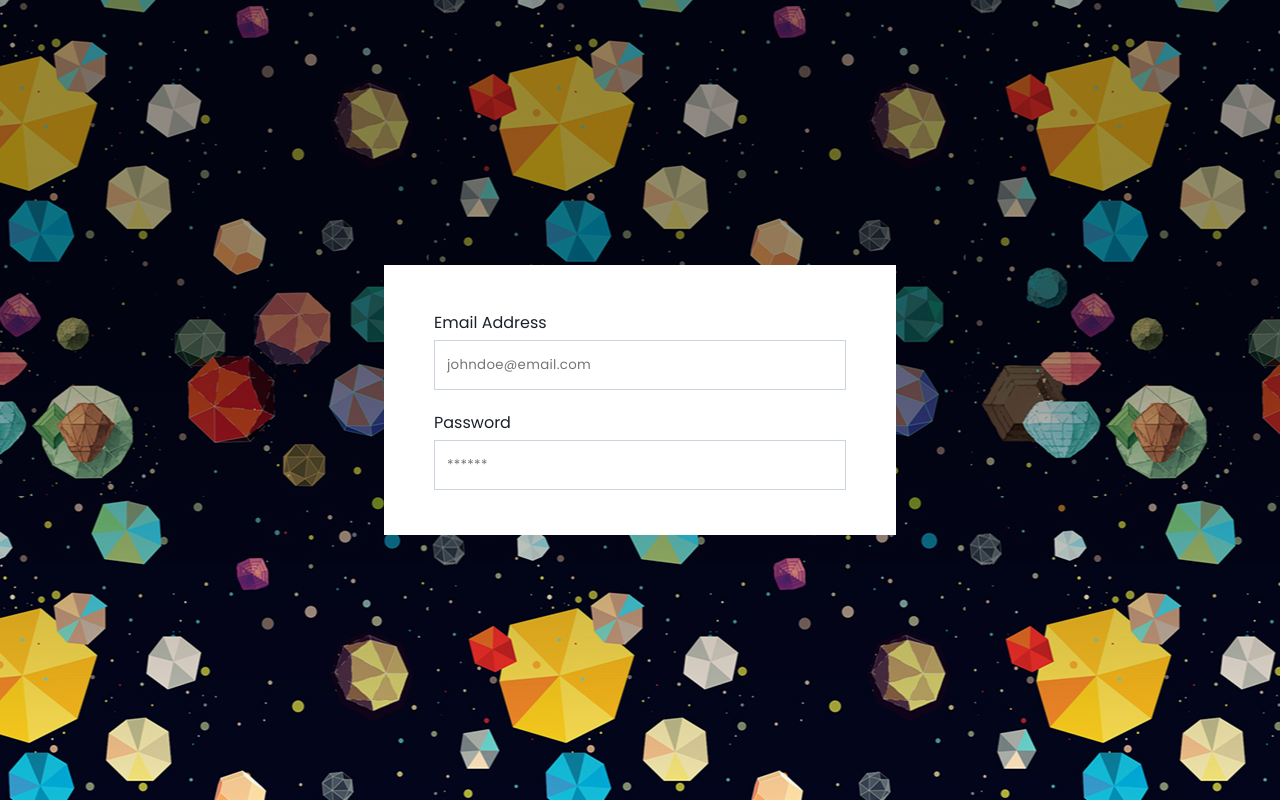
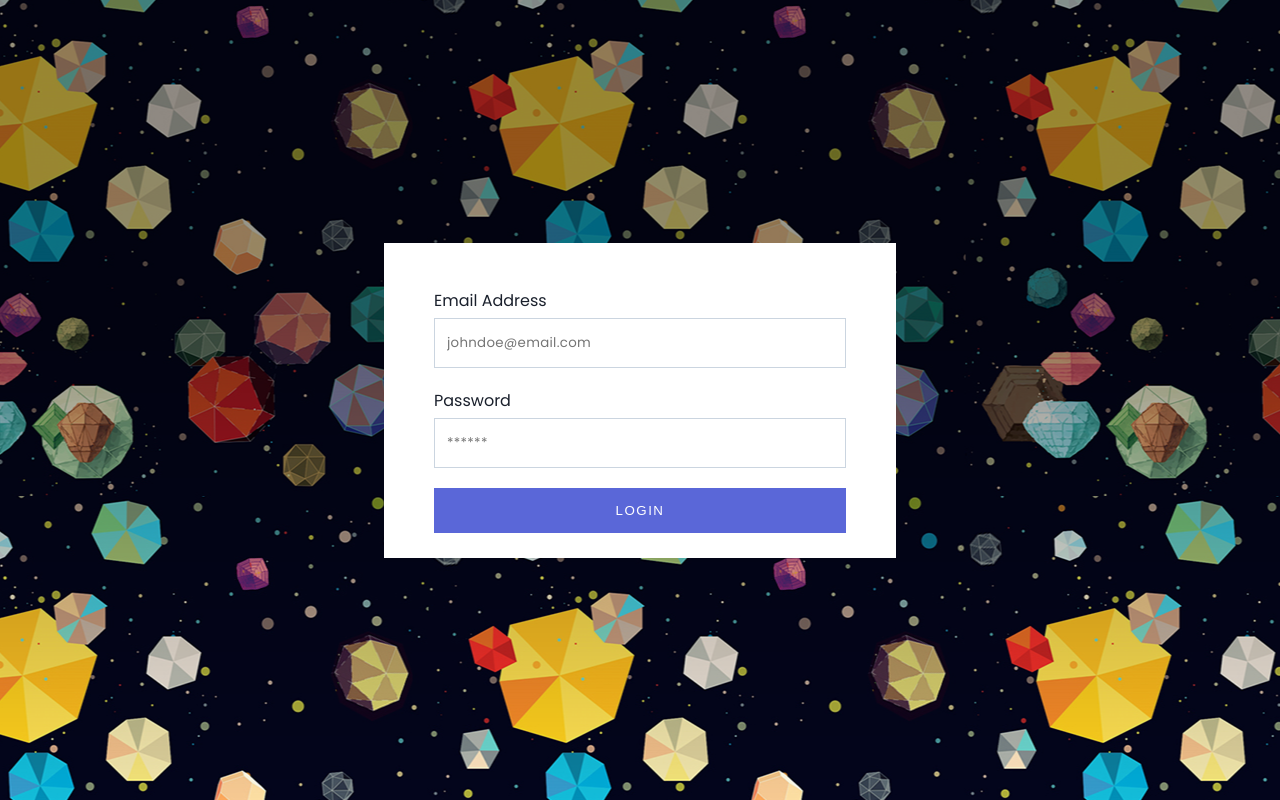
Before and after one commit to agneym/the-goal-tracker, a React (Create React App) app: page /auth/login in a window 1280 px wide. Built offline with nearby package versions, Linux system fonts and the light colour scheme.

Commit message:
Add button variant

```diff
--- a/package.json
+++ b/package.json
@@ -16,7 +16,8 @@
     "react-router": "^5.1.2",
     "react-router-dom": "^5.1.2",
     "react-scripts": "3.3.0",
-    "styled-components": "^4.4.1"
+    "styled-components": "^4.4.1",
+    "styled-system": "^5.1.4"
   },
   "devDependencies": {
     "@testing-library/jest-dom": "^4.2.4",
--- a/src/components/Button.js
+++ b/src/components/Button.js
@@ -1,25 +1,37 @@
 import React from "react";
 import styled from "styled-components";
+import { variant } from "styled-system";
 
 import Loader from "./Loader";
 
 const Container = styled.button`
-  padding: 1.4rem 2rem;
+  padding: 1.5rem 2rem;
   box-shadow: none;
   border: none;
   cursor: pointer;
   letter-spacing: 0.15rem;
   text-transform: uppercase;
+  ${props => props.fullWidth && `width: 100%;`}
+  ${variant({
+    variants: {
+      primary: {
+        color: "white",
+        backgroundColor: "indigo.600",
+        "&:hover": {
+          backgroundColor: "indigo.500",
+        },
+      },
+    },
+  })}
 `;
 
 const Text = styled.span`
   opacity: ${props => (props.invisible ? 0 : 1)};
 `;
 
-function Button({ loading, children, ...rest }) {
-  console.log(loading);
+function Button({ loading, fullWidth, children, ...rest }) {
   return (
-    <Container {...rest}>
+    <Container fullWidth={fullWidth} {...rest}>
       <Text invisible={loading}>{children}</Text>
       {loading && <Loader />}
     </Container>
--- a/src/pages/Auth/Login.js
+++ b/src/pages/Auth/Login.js
@@ -1,6 +1,8 @@
 import React from "react";
 import styled from "styled-components";
+
 import Input from "../../components/Input";
+import Button from "../../components/Button";
 
 const Container = styled.section`
   background-color: ${props => props.theme.colors.white};
@@ -20,6 +22,7 @@ function Login() {
       <form>
         <StyledInput
           fullWidth
+          name="email"
           id="email"
           type="email"
           labelText="Email Address"
@@ -28,12 +31,16 @@ function Login() {
         />
         <StyledInput
           fullWidth
+          name="password"
           id="password"
           type="password"
           labelText="Password"
           placeholder="******"
           autoComplete="current-password"
         />
+        <Button variant="primary" fullWidth>
+          LOGIN
+        </Button>
       </form>
     </Container>
   );
```
Also changed, not shown: 1 other file (tests, documents, lock files or other folders).
